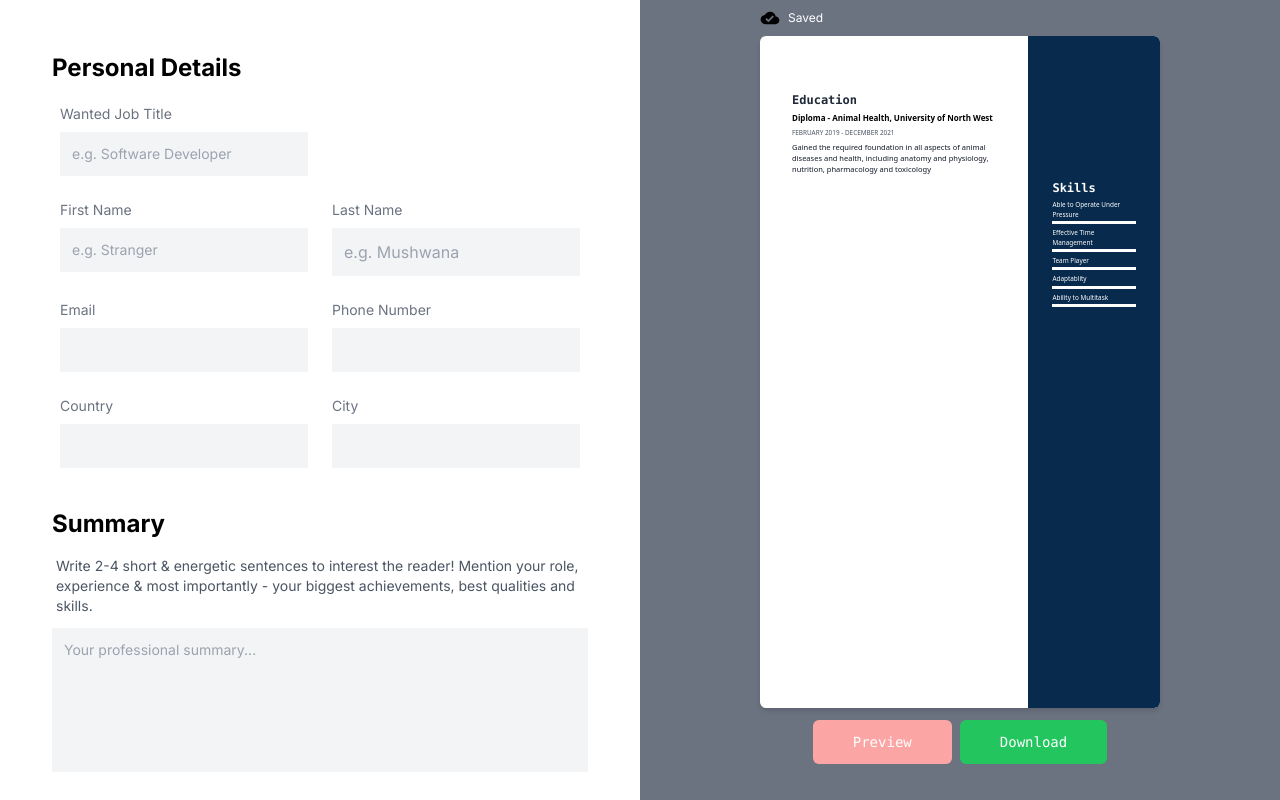
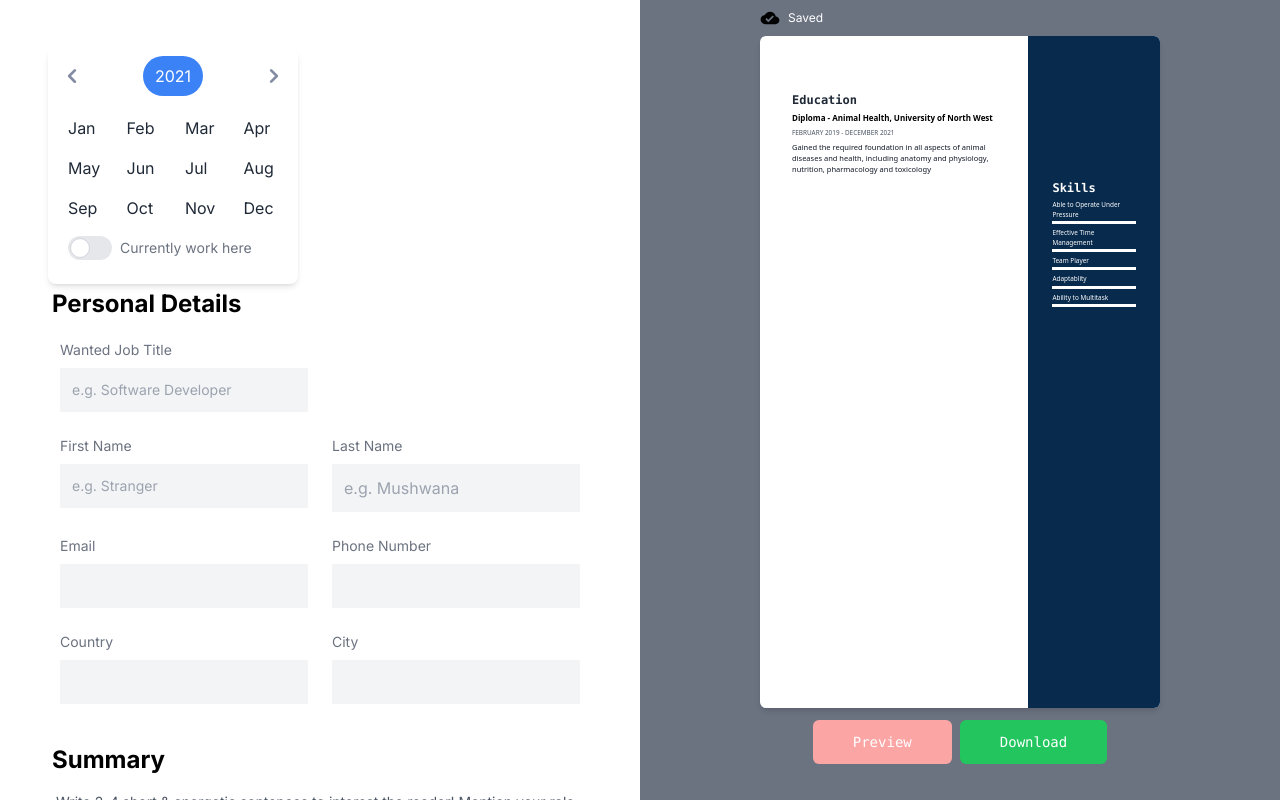
Before and after one commit to strangermushwana/resume-builder, a Next.js app: page /bulder in a window 1280 px wide. Built offline with nearby package versions, Linux system fonts and the light colour scheme.

Commit message:
added calendar component

```diff
--- a/app/components/Collapsed.tsx
+++ b/app/components/Collapsed.tsx
@@ -1,14 +1,18 @@
 import React from 'react'
 import DownArrow from './UI/DownArrow'
 
-export default function Collapsed() {
+interface Props {
+  header: string
+}
+
+export default function Collapsed({ header }: Props) {
   return (
     <div className="flex items-center w-[99%]">
       <div className="group cursor-pointer w-full rounded-md p-4 border border-gray-300">
         <div className="flex items-center w-full justify-between">
           <div className="left">
             <div className="text-[0.8rem] group-hover:text-yellow-700 font-semibold pl-2 text-gray-900">
-              National Deploma(Soil Science)
+              {header}
             </div>
             <div className="text-[0.8rem] pl-2 my-1 text-gray-400">
               May 2020 - June 2020
--- a/app/components/EmploymentHistory.tsx
+++ b/app/components/EmploymentHistory.tsx
@@ -35,6 +35,15 @@ export default function EmploymentHistory({ employmentData }: Props) {
     }))
   }
 
+  const constructHeader = () => {
+    return employmentHistory?.jobTitle && employmentHistory?.employer
+      ? `${employmentHistory.jobTitle} at ${employmentHistory?.employer}`
+      : employmentHistory?.jobTitle ||
+          employmentHistory?.employer ||
+          '(Not specified)'
+  }
+  const header = constructHeader()
+
   return (
     <div className="flex flex-col mt-10">
       <h2 className="text-2xl font-bold p-1">Employment History</h2>
@@ -44,7 +53,7 @@ export default function EmploymentHistory({ employmentData }: Props) {
         by Y, by doing Z).
       </label>
       <div onClick={showFull} className="mt-2">
-        {!show && <Collapsed />}
+        {!show && <Collapsed header={header} />}
       </div>
       {show && (
         <div className="flex items-center">
@@ -56,7 +65,7 @@ export default function EmploymentHistory({ employmentData }: Props) {
               >
                 <div className="left">
                   <div className="text-[0.8rem] group-hover:text-yellow-700 font-semibold pl-2 text-gray-900">
-                    National Deploma(Soil Science)
+                    {header}
                   </div>
                   <div className="text-[0.8rem] pl-2 my-1 text-gray-400">
                     May 2020 - June 2020
--- a/app/components/PersonalDetails.tsx
+++ b/app/components/PersonalDetails.tsx
@@ -1,6 +1,7 @@
 import React, { useEffect, useState } from 'react'
 import ImageUpload from '../theme/ImageUpload'
 import { IPersonalInformation } from '../models/PersonalInformation'
+import Calendar from './UI/calendar/Calendar'
 
 interface Props {
   personalInfo: (data: IPersonalInformation) => void
@@ -36,6 +37,7 @@ export default function PersonalDetails({ personalInfo }: Props) {
 
   return (
     <div className="flex flex-col">
+      <Calendar />
       <h2 className="text-2xl font-bold p-1">Personal Details</h2>
       <div className="flex pt-1">
         <div className="p-2 w-1/2">
--- /dev/null
+++ b/app/components/UI/calendar/Calendar.tsx
@@ -0,0 +1,76 @@
+import React from 'react'
+
+export default function Calendar() {
+  const months = [
+    'Jan',
+    'Feb',
+    'Mar',
+    'Apr',
+    'May',
+    'Jun',
+    'Jul',
+    'Aug',
+    'Sep',
+    'Oct',
+    'Nov',
+    'Dec',
+  ]
+  return (
+    <div className="max-w-[250px] shadow-md p-2 rounded-lg flex flex-col">
+      <div className="flex items-center justify-between">
+        <div className="cursor-pointer group">
+          <svg
+            width="32"
+            height="32"
+            xmlns="http://www.w3.org/2000/svg"
+            viewBox="0 0 24 24"
+            id="left-arrow"
+          >
+            <path
+              fill="#838CA2"
+              className="group-hover:fill-blue-500"
+              d="M11.29,12l3.54-3.54a1,1,0,0,0,0-1.41,1,1,0,0,0-1.42,0L9.17,11.29a1,1,0,0,0,0,1.42L13.41,17a1,1,0,0,0,.71.29,1,1,0,0,0,.71-.29,1,1,0,0,0,0-1.41Z"
+            ></path>
+          </svg>
+        </div>
+        <div className="bg-blue-500 px-3 py-2 text-white rounded-full">
+          2021
+        </div>
+        <div className="cursor-pointer group">
+          <svg
+            width="32"
+            height="32"
+            xmlns="http://www.w3.org/2000/svg"
+            viewBox="0 0 24 24"
+            id="right-arrow"
+          >
+            <path
+              fill="#838CA2"
+              className="group-hover:fill-blue-500"
+              d="M14.83,11.29,10.59,7.05a1,1,0,0,0-1.42,0,1,1,0,0,0,0,1.41L12.71,12,9.17,15.54a1,1,0,0,0,0,1.41,1,1,0,0,0,.71.29,1,1,0,0,0,.71-.29l4.24-4.24A1,1,0,0,0,14.83,11.29Z"
+            ></path>
+          </svg>
+        </div>
+      </div>
+      <div className="mt-3 max-w-[250px] grid grid-cols-4">
+        {months.map((month: string) => (
+          <div
+            key={month}
+            className="px-3 cursor-pointer py-2 hover:bg-blue-200 hover:text-blue-600 text-gray-800 rounded-full w-fit"
+          >
+            {month}
+          </div>
+        ))}
+      </div>
+      <div className="max-w-[250px] pl-3 mt-2">
+        <label className="relative inline-flex items-center mb-4 cursor-pointer">
+          <input type="checkbox" value="" className="sr-only peer" />
+          <div className="w-11 h-6 bg-gray-200 rounded-full peer peer-checked:after:translate-x-full peer-checked:after:border-white after:content-[''] after:absolute after:top-0.5 after:left-[2px] after:bg-white after:border-gray-300 after:border after:rounded-full after:h-5 after:w-5 after:transition-all peer-checked:bg-blue-600"></div>
+          <span className="ml-2 text-sm text-gray-500">
+            Currently work here
+          </span>
+        </label>
+      </div>
+    </div>
+  )
+}
```
